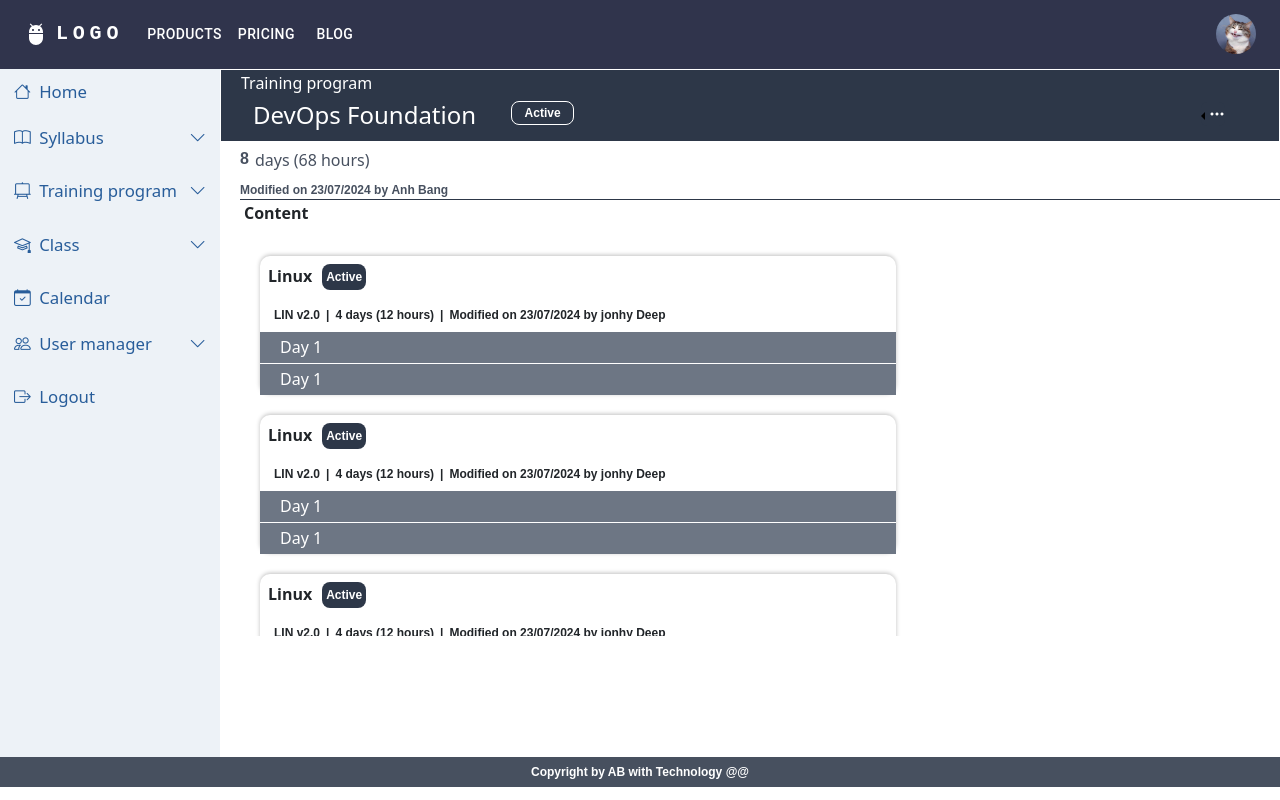
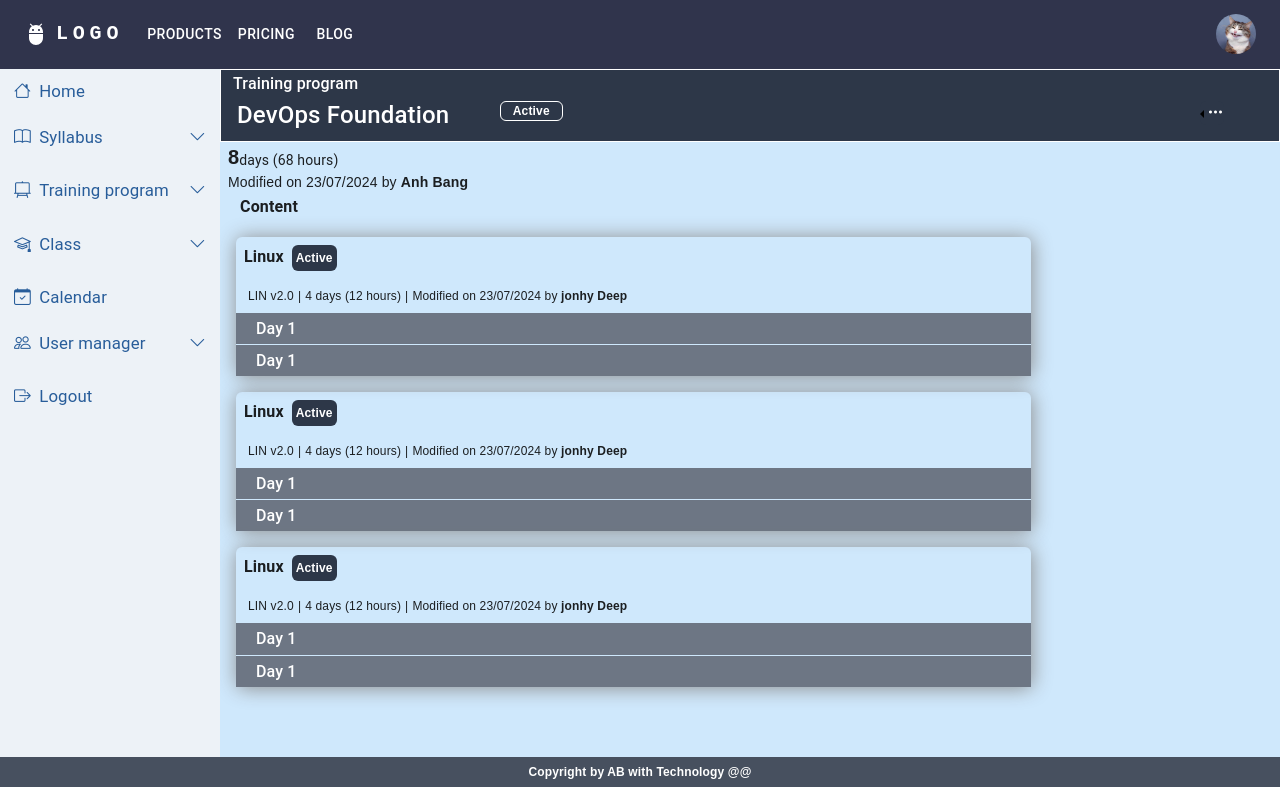
Before and after one commit to anhbang369/manage-education, a React (Create React App) app: page /program in a window 1280 px wide. Built offline with nearby package versions, Linux system fonts and the light colour scheme; what @devexpress/dx-react-scheduler-material-ui would draw is missing.

Commit message:
fix view program with boostrap

```diff
--- a/src/Page/ViewProgram.js
+++ b/src/Page/ViewProgram.js
@@ -3,6 +3,10 @@ import Sidebar from '../components/sidebar/Sidebar';
 import Navbar from '../components/navbar/Navbar';
 import Footer from '../components/footer/Footer';
 import Program from '../components/program/Program';
+import CssBaseline from '@mui/material/CssBaseline';
+import Box from '@mui/material/Box';
+import Container from '@mui/material/Container';
+import 'bootstrap/dist/css/bootstrap.min.css';
 
 const ViewProgram = () => {
     return (
@@ -10,9 +14,17 @@ const ViewProgram = () => {
             <Navbar></Navbar>
             <div className='main'>
                 <Sidebar></Sidebar>
-                <div className="container">
-                    <Program></Program>
-                </div>
+
+                <React.Fragment>
+                    <CssBaseline />
+                    <Container fixed className='p-0 overflow-y-scroll'>
+                        <Box sx={{ bgcolor: '#cfe8fc', height: '100%', width: '100%' }}>
+                            <div>
+                                <Program></Program>
+                            </div>
+                        </ Box>
+                    </Container>
+                </React.Fragment>
             </div>
             <Footer></Footer>
         </>
--- a/src/components/program/Program.jsx
+++ b/src/components/program/Program.jsx
@@ -29,16 +29,16 @@ const Program = () => {
 
     return (
         <>
-            <div className="container">
-                <div className="container__header">
-                    <h6 className="program__title">Training program</h6>
+            <div>
+                <div className="bg-core border border-white text-white p-1">
+                    <h6 className="ms-2">Training program</h6>
                     <div className="row">
                         <div className='col-md-4 row'>
                             <div className='col-md-9'>
                                 <h4>DevOps Foundation</h4>
                             </div>
                             <div className='col-md-3'>
-                                <p className='program__title-action'>Active</p>
+                                <p className='border border-white rounded text-center'>Active</p>
                             </div>
                         </div>
                         <div className='col-md-7'></div>
@@ -48,23 +48,23 @@ const Program = () => {
                     </div>
                 </div>
 
-                <div className='syllabus__time'><p className='syllabus__date'>8</p> <span className='date__span'>days (68 hours)</span></div>
-                <p className='info__detail'>Modified on 23/07/2024 by <b>Anh Bang</b></p>
-                <h6 className="content__program"><b>Content</b></h6>
+                <div className='d-flex'><p className='fw-bold ms-2 fs-20'>8</p> <span className='fs-14 mt-2'>days (68 hours)</span></div>
+                <p className='fs-14 ms-2 fw-normal'>Modified on 23/07/2024 by <b>Anh Bang</b></p>
+                <h6 className="p-1 ms-3"><b>Content</b></h6>
 
-                <div className='content__program-component'>
+                <div>
                     {Data.map((item, index) => (
-                        <div className='content__syllabus' key={index}>
-                            <div className='content__component'>
-                                <div className='content__com'><b>{item.title}</b></div>
-                                <div className='content__component-div'><p>{item.status}</p></div>
+                        <div className='rounded mt-3 ms-3 w-75 box-shadow-1' key={index}>
+                            <div className='d-flex p-2'>
+                                <div><b>{item.title}</b></div>
+                                <div><p className='bg-core p-1 text-center border-0 text-white rounded ms-2'>{item.status}</p></div>
                             </div>
                             <div className='content__prgram'>
-                                <p className='content__prgram-p'>{item.programName}</p>
-                                <p className='content__prgram-p'>|</p>
-                                <p className='content__prgram-p'>{item.duration}</p>
-                                <p className='content__prgram-p'>|</p>
-                                <p className='content__prgram-p'>Modified on {item.modifiedDate} by {item.modifiedBy}</p>
+                                <p className='ps-1 fw-normal'>{item.programName}</p>
+                                <p className='ps-1 fw-normal'>|</p>
+                                <p className='ps-1 fw-normal'>{item.duration}</p>
+                                <p className='ps-1 fw-normal'>|</p>
+                                <p className='ps-1 fw-normal'>Modified on {item.modifiedDate} by <b>{item.modifiedBy}</b></p>
                             </div>
 
 
--- a/src/components/program/program.css
+++ b/src/components/program/program.css
@@ -1,29 +1,29 @@
-.container__header{
+/* .container__header{
     background-color: #2d3748;
     border: 1px solid #FFF;
     color: #FFF;
     padding: 4px;
     padding-left: 20px;
-}
+} */
 
-.program__title-action{
+/* .program__title-action{
     border: 1px solid #FFF;
     color: #FFF;
     border-radius: 8px;
     padding: 2px;
     text-align: center;
-}
+} */
 
-.info__detail{
+/* .info__detail{
     border-bottom: 1px solid #2d3748;
-}
+} */
 
-.content__component{
+/* .content__component{
     display: flex;
     padding: 8px;
-}
+} */
 
-.content__component-div p{
+/* .content__component-div p{
     background-color: #2d3748;
     padding: 4px;
     text-align: center;
@@ -31,12 +31,12 @@
     color: #FFF;
     border-radius: 8px;
     margin-left: 10px;
-}
+} */
 
-.content__program{
+/* .content__program{
     padding: 4px;
     margin-left: 20px;
-}
+} */
 
 .content__prgram{
     display: flex;
@@ -51,15 +51,15 @@
     box-shadow: 0px -1px 4px rgba(0, 0, 0, 0.25);
 }
 
-.content__prgram-p{
+/* .content__prgram-p{
     padding-left: 6px;
-}
+} */
 
 .prgram{
     width: 100%;
 }
 
-.content__program-component{
+/* .content__program-component{
     background-color: #FFF;
     width: 80%;
     height: 200px;
@@ -67,7 +67,7 @@
     margin-left: 20px;
     max-height: 400px;
     overflow-y: auto;
-}
+} */
 
 .outline__days{
     margin-bottom: 0px;
```
